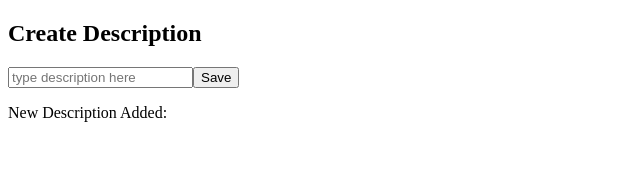
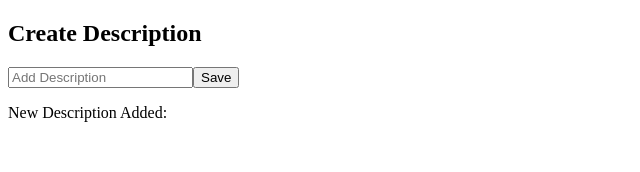
Before and after one commit to HexeCalibre/laravel-react-crud, a React (Vite) app in the folder frontend/: page /create-test in a window 1280 px wide. Shown: the part 124-296 px from the top of the page, without its empty margins (0-640 px from the left). Built offline with nearby package versions, Linux system fonts and the light colour scheme.

Commit message:
CreateTest.jsx Updated

```diff
--- a/frontend/src/pages/CreateTest.jsx
+++ b/frontend/src/pages/CreateTest.jsx
@@ -7,8 +7,45 @@ const CreateTest = () => {
   // Handle value for Description textbox
   // Class setter
   const [description, setDescription] = useState("");
-  const descriptionHandleChange = (e) => {
-    setDescription(e.target.value);
+  // This section has been encapsulated directly to the <input> element tag
+  //   const descriptionHandleChange = (e) => {
+  //     setDescription(e.target.value);
+  //   };
+
+  // URL function
+  const navigate = useNavigate();
+
+  // Form Submission
+  const onSubmit = (e) => {
+    e.preventDefault();
+    const url = `${import.meta.env.VITE_API_URL}/create`;
+
+    //HTTP Request Method
+    const requestOptions = {
+      method: "POST",
+      headers: {
+        "Content-Type": "application/json",
+      },
+      // Object literal
+      // Use the 'description' variable from state
+      body: JSON.stringify({
+        description: description,
+      }),
+    };
+
+    // API request & response
+    fetch(url, requestOptions)
+      .then((response) => {
+        if (!response.ok) {
+          throw new Error("Network response was not ok");
+        }
+        return response.json();
+      })
+      .then((data) => {
+        console.log(data);
+        navigate("/view");
+      })
+      .catch((err) => console.error(err));
   };
 
   // Button Add Description
@@ -20,22 +57,24 @@ const CreateTest = () => {
     setMessage(`${description}`);
   };
 
+  // GUI Render
   return (
     <>
       <h2>Create Description</h2>
-      {/* <form> */}
+      <form className="add-form" onSubmit={onSubmit}>
         <input
           type="text"
           name="description"
-        placeholder="type description here"
-        onChange={descriptionHandleChange}
+          placeholder="Add Description"
+          value={description}
+          onChange={(e) => setDescription(e.target.value)}
           required
         />
-      <button type="submit" onClick={handleClick}>
+        <button type="submit" value="Save Task">
           Save
         </button>
         <p>New Description Added: {message}</p>
-      {/* </form> */}
+      </form>
     </>
   );
 };
```
Lines whose indentation alone changed are shown as unchanged.
